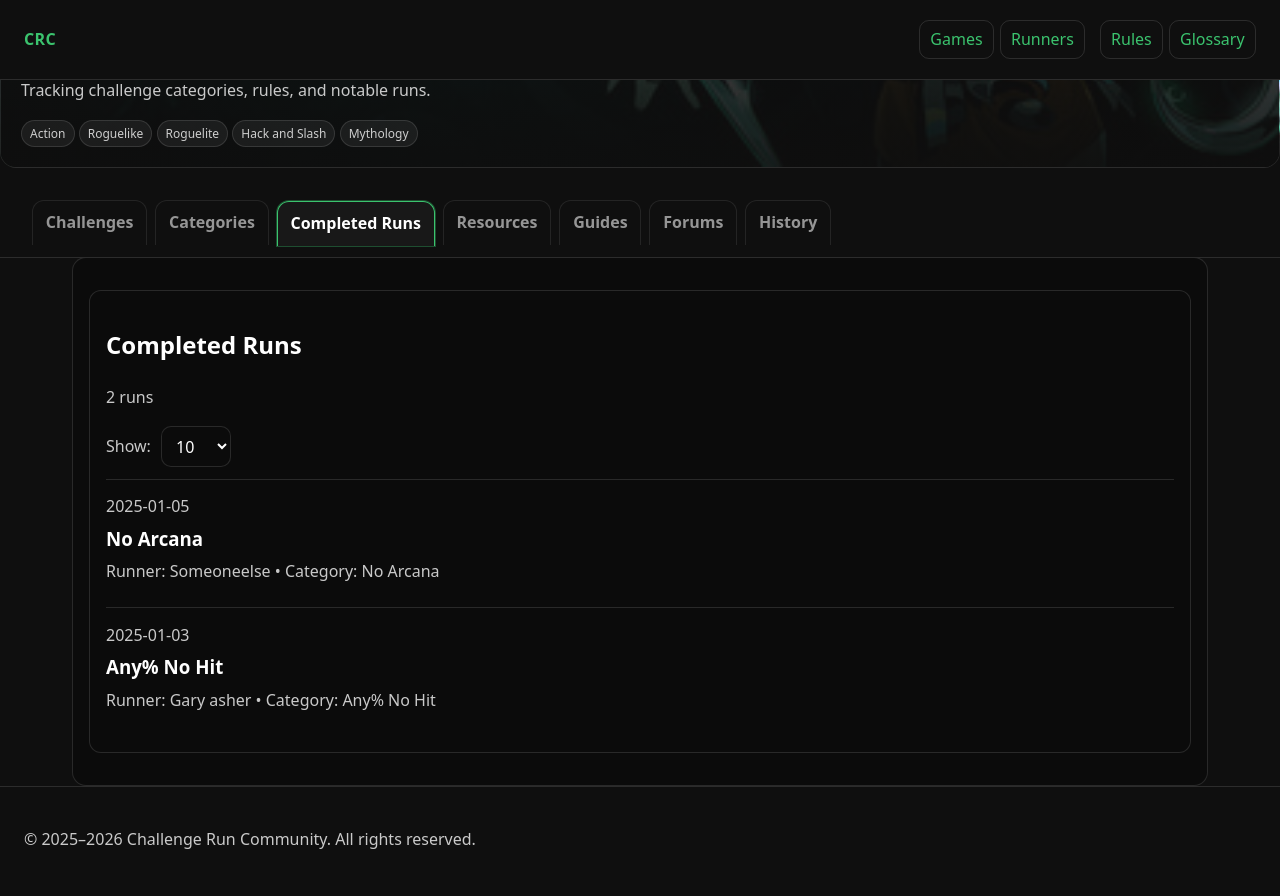
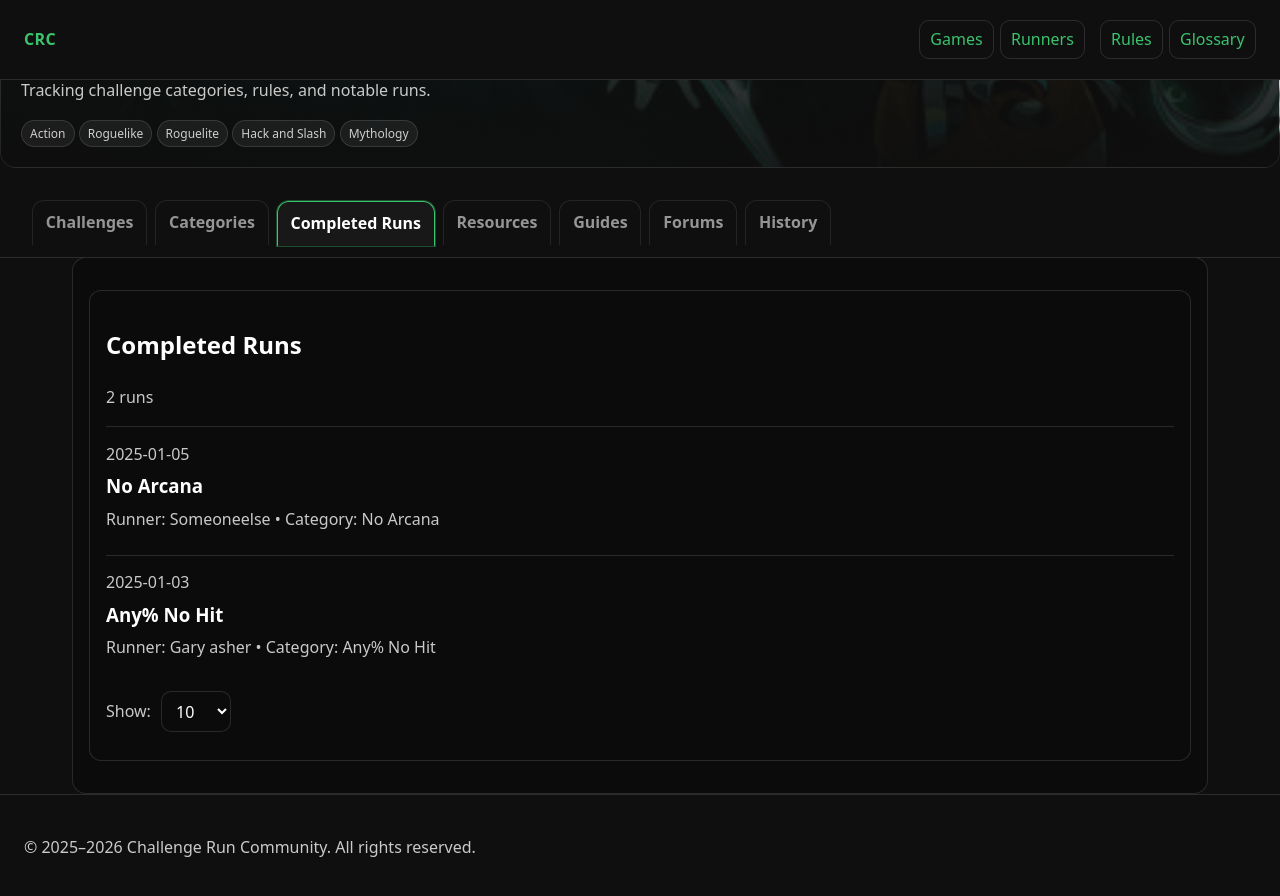
Before and after one commit to GaryAsher/challenge-run-site, a Jekyll site: the page built from games/hades-2/completed-runs.md, in a window 1280 px wide and 900 px high, scrolled down 609 px. Shown: the top 896 px of the window. Built offline with Jekyll 4.4.1, drawn with Linux system fonts in a browser that asks for light colours.

Commit message:
Update completed-runs.html

```diff
--- a/_layouts/completed-runs.html
+++ b/_layouts/completed-runs.html
@@ -108,17 +108,6 @@ layout: default
       <h2>Completed Runs</h2>
       <p class="muted" id="runs-count"></p>
 
-      <div style="margin: 0.5rem 0 0.75rem 0;">
-        <label class="muted" for="runs-limit">Show:</label>
-        <select id="runs-limit" class="select">
-          <option value="10" selected>10</option>
-          <option value="25">25</option>
-          <option value="50">50</option>
-          <option value="100">100</option>
-          <option value="0">All</option>
-        </select>
-      </div>
-
       <div id="runs-list">
         {% assign runs = site.data.runs | where: "game_id", page.game_id | sort: "date" | reverse %}
 
@@ -179,11 +168,18 @@ layout: default
         {% endif %}
       </div>
 
-      <div
-        class="pager"
-        id="runs-pager"
-        style="display:none; margin-top: 0.75rem;"
-      >
+      <div style="margin: 0.5rem 0 0.75rem 0;">
+        <label class="muted" for="runs-limit">Show:</label>
+        <select id="runs-limit" class="select">
+          <option value="10" selected>10</option>
+          <option value="25">25</option>
+          <option value="50">50</option>
+          <option value="100">100</option>
+          <option value="0">All</option>
+        </select>
+      </div>
+
+      <div class="pager" id="runs-pager" style="display:none; margin-top: 0.75rem;">
         <button class="btn" id="runs-prev" type="button">Prev</button>
         <span class="muted" id="runs-page" style="padding: 0 0.5rem;"></span>
         <button class="btn" id="runs-next" type="button">Next</button>
```
